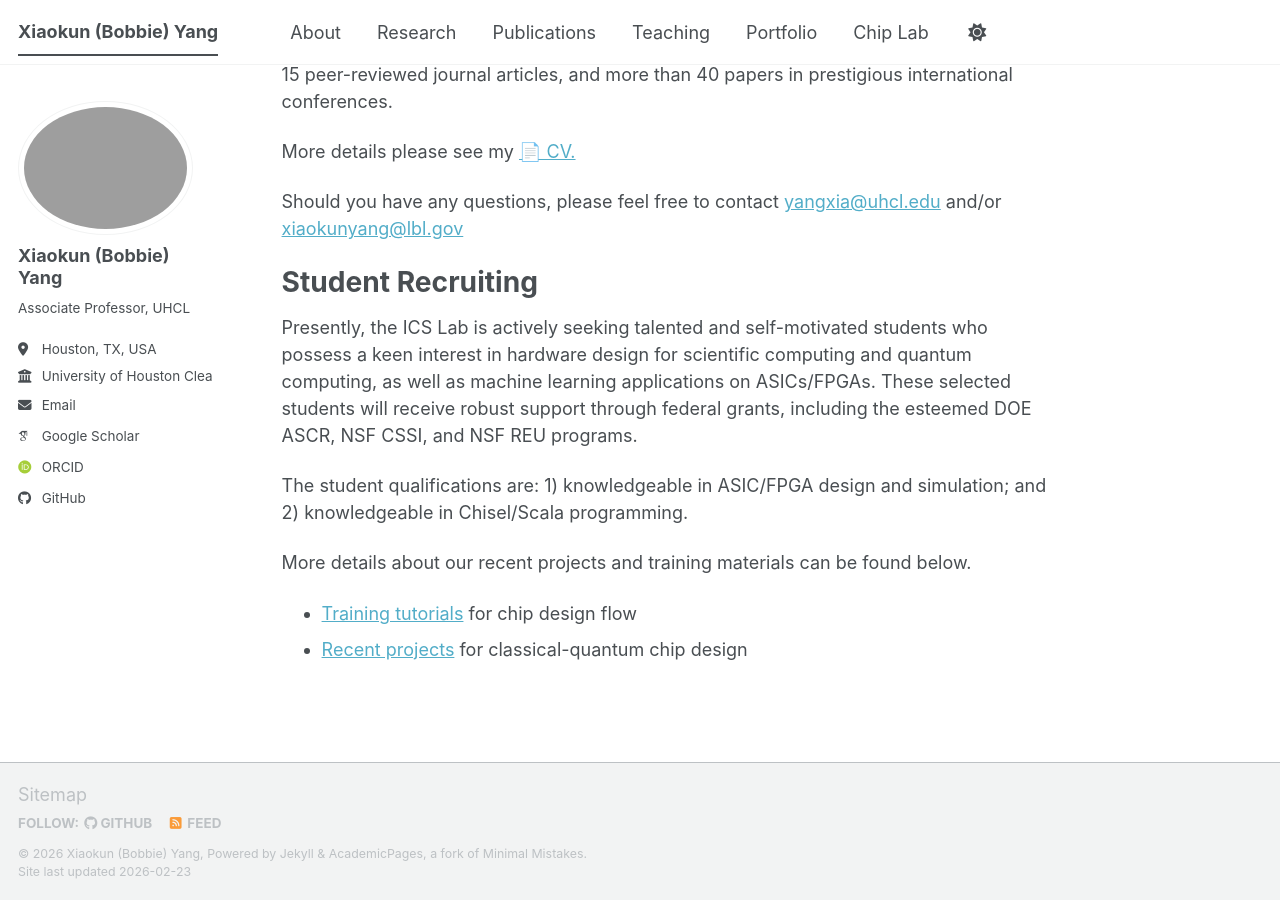
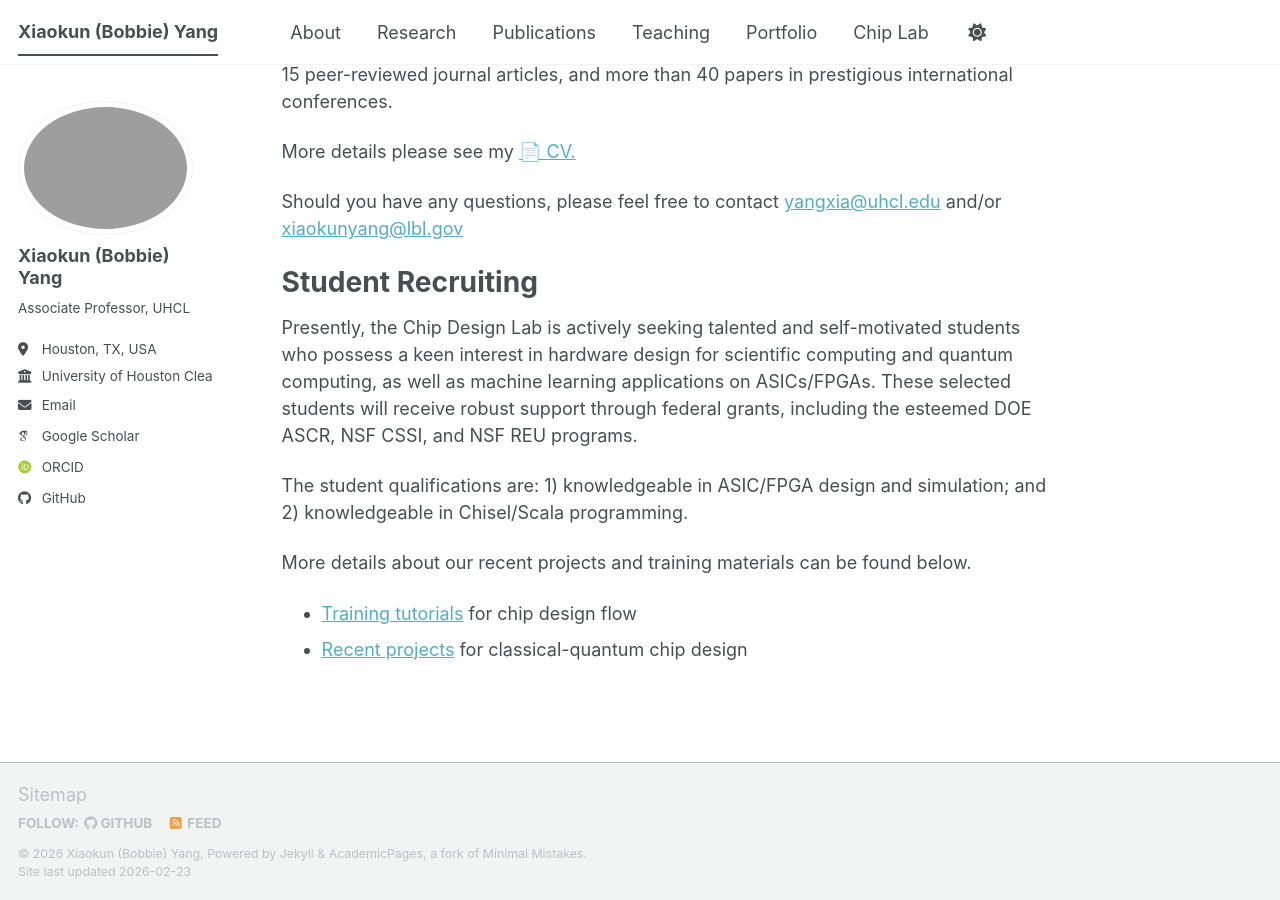
Before and after one commit to bobbieyang/bobbieyang.github.io, a Jekyll site: the page built from _pages/about.md, in a window 1280 px wide and 900 px high, scrolled down 511 px. Built offline with Jekyll 4.4.1, drawn with Linux system fonts in a browser that asks for light colours; some web fonts are replaced; a script bundle is joined from its source files by our own code; library files that are not in the unit come from our copies.

Commit message:
Update about.md

```diff
--- a/_pages/about.md
+++ b/_pages/about.md
@@ -21,7 +21,7 @@ Should you have any questions, please feel free to contact
 
 Student Recruiting
 ======
-Presently, the ICS Lab is actively seeking talented and self-motivated students who possess a keen interest in hardware design for scientific computing and quantum computing, as well as machine learning applications on ASICs/FPGAs. These selected students will receive robust support through federal grants, including the esteemed DOE ASCR, NSF CSSI, and NSF REU programs.
+Presently, the Chip Design Lab is actively seeking talented and self-motivated students who possess a keen interest in hardware design for scientific computing and quantum computing, as well as machine learning applications on ASICs/FPGAs. These selected students will receive robust support through federal grants, including the esteemed DOE ASCR, NSF CSSI, and NSF REU programs.
 
 The student qualifications are: 1) knowledgeable in ASIC/FPGA design and simulation; and 2) knowledgeable in Chisel/Scala programming.
 
```
